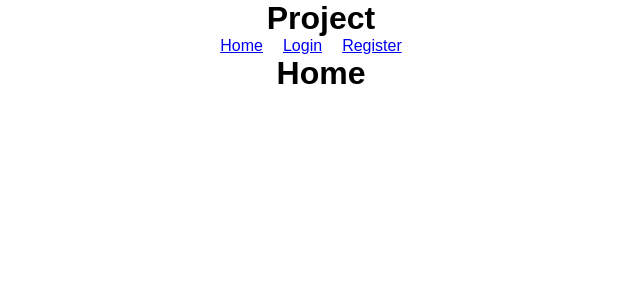
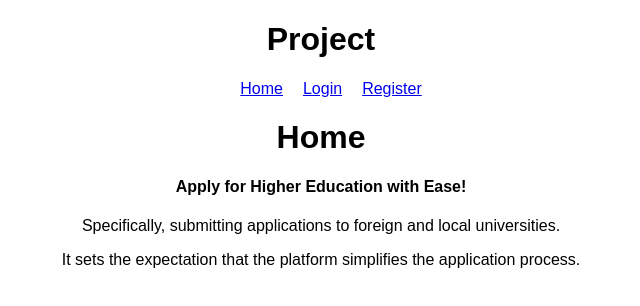
Before and after one commit to gooduwill/july, a React (Create React App) app in the folder frontend/goodresearch/: page / in a window 1280 px wide. Shown: the top 306 px of the page, without its empty margins (319-959 px from the left). Built offline with nearby package versions, Linux system fonts and the light colour scheme; no server answers.

Commit message:
Added Footer in the project and styles

```diff
--- a/frontend/goodresearch/src/App.css
+++ b/frontend/goodresearch/src/App.css
@@ -1,12 +1,8 @@
-*{
-  margin:0px;
-  padding: 0px;
-  box-sizing: border-box;
 
-}
 .App {
   font-family: Arial, Helvetica, sans-serif;
   text-align: center;
+
 }
 
 .App-logo {
@@ -56,7 +52,22 @@
 .register-input{
   width: 200px;
   height: 25px;
+  margin-top: 20px;
 }
+.login-input{
+  width:200px;
+  height:25px;
+  margin-top: 20px;
+}
+/*.register-form{
+  background-image: url('/download.png');
+  background-size: cover;
+  background-position: center;
+  min-height:100vh;
+  width:100%;
+  display: flex;
+
+} */
 .container{
   display: block; /* Ensure each list item is displayed as a block */
   margin-bottom: 10px; /* Add spacing between items */
@@ -96,6 +107,11 @@
   background-color:brown;
 }
 
+.profDetails-button:hover{
+
+
+  background-color: brown;
+}
 .container-acc{
   width: 300px;
   height: 100px;
--- a/frontend/goodresearch/src/App.js
+++ b/frontend/goodresearch/src/App.js
@@ -2,10 +2,13 @@
 import './App.css';
 import axios from "axios";
 import {Routes,Route,Link,useNavigate} from "react-router-dom";
+import { useLocation } from "react-router-dom";
+
 import Register from './pages/Register';
 import Login from './pages/Login';
 import Home from './pages/Home';
 import DashBoard from './pages/DashBoard';
+
 import Account from './pages/Account';
 import Project1 from './pages/Project1';
 import ProjectDetail from './pages/ProjectDetail';
@@ -18,17 +21,30 @@ import AuthProvider from './component/AuthProvider';
 import { useContext,useState,useEffect } from 'react';
 import PrivateRoute from './component/PrivateRoute';
 import ProfessorDetails from './pages/ProfessorDetails';
+import Hooter from './pages/Hooter';
 
 function App(props) {
   const {userState,handleLogout}=useContext(AuthContext);
   const {user2State,user2Dispatch}=useContext(AuthContext);
   const navigate=useNavigate();
+  const location = useLocation();
+  const pagesWithBackground = ["/login", "/register"];
+
+
 
 
 
 
   return (
-    <div className="App">
+    <div className="App"
+    style={pagesWithBackground.includes(location.pathname) ? {
+      backgroundImage: "url('/download_cap.png')",
+      backgroundSize: "cover",
+      backgroundPosition: "center",
+      minHeight: "100vh",
+      width: "100%",
+    } : {}}
+    >
       <h1>Project</h1>
       <ul id="top-nav">
       <li><Link to="/">Home</Link></li>
--- a/frontend/goodresearch/src/pages/DashBoard.js
+++ b/frontend/goodresearch/src/pages/DashBoard.js
@@ -1,5 +1,6 @@
 import AuthContext from "../context/AuthContext";
 import { useContext } from "react";
+import Hooter from "./Hooter";
 export default function DashBoard(){
     /*const {userState}=useContext(AuthContext);
     if(!userState.user){
@@ -10,6 +11,9 @@ export default function DashBoard(){
     return(
         <div>
             <h2>DashBoard page</h2>
+            <h4>Welcome</h4>
+            <h5>You're one step closer to your dream Professor!</h5>
+            <Hooter/>
         </div>
     )
 }
--- a/frontend/goodresearch/src/pages/Home.js
+++ b/frontend/goodresearch/src/pages/Home.js
@@ -2,6 +2,9 @@ export default function Home(){
     return(
         <div>
             <h1>Home</h1>
+            <h4>Apply for Higher Education with Ease!</h4>
+            <p>Specifically, submitting applications to foreign and local universities.</p>
+             <p>It sets the expectation that the platform simplifies the application process.</p>
         </div>
     )
 }
--- a/frontend/goodresearch/src/pages/Login.js
+++ b/frontend/goodresearch/src/pages/Login.js
@@ -71,11 +71,11 @@ export default function Login(){
                 </div>
             )}
             <form onSubmit={handleSubmit}>
-                <input type="email" value={formData.email} onChange={(e)=>setFormData({...formData, email:e.target.value})}
+                <input type="email" value={formData.email} className="login-input" onChange={(e)=>setFormData({...formData, email:e.target.value})}
                 placeholder="enter email"/> <br/>
                 {clientErrors && <p className="clientErrors">{clientErrors.email}</p>}
 
-                <input type="password" value={formData.password} onChange={(e)=> setFormData({...formData, password:e.target.value})}
+                <input type="password" value={formData.password} className="login-input" onChange={(e)=> setFormData({...formData, password:e.target.value})}
                 placeholder="enter password"/> <br/>
                {clientErrors && <p className="clientErrors">{clientErrors.password}</p>}
 
--- a/frontend/goodresearch/src/pages/ProfessorDetails.js
+++ b/frontend/goodresearch/src/pages/ProfessorDetails.js
@@ -57,12 +57,13 @@ export default function ProfessorDetails() {
         ))}
         <br />
         <form onSubmit={handleSubmit}>
-          <label>Write Review give * out of 5</label>
+          <label>Write Review give point out of 5</label>
           <br />
           <textarea
             type="text"
             name="review"
             value={form1.review}
+            style={{width:"300px"}}
             onChange={(e) => setForm1({ ...form1, review: e.target.value })}
           />
           <br />
@@ -72,10 +73,12 @@ export default function ProfessorDetails() {
             type="text"
             name="name3"
             value={form1.name3}
+            style={{width:"250px"}}
+
             onChange={(e) => setForm1({ ...form1, name3: e.target.value })}
           />
           <br />
-          <input type="submit" />
+          <input type="submit" className="profDetails-button" />
           <br /> Reviews<br />
           {add.map((ele, index) => (
             <li key={index}>
--- a/frontend/goodresearch/src/pages/Project1.js
+++ b/frontend/goodresearch/src/pages/Project1.js
@@ -311,6 +311,7 @@ function Project1() {
               type="text"
               name="ResearchExp"
               value={form.ResearchExp}
+              style={{width:"390px"}}
               onChange={handleChange}
               placeholder="Write about Research Experience"
               required
--- a/frontend/goodresearch/src/pages/Register.js
+++ b/frontend/goodresearch/src/pages/Register.js
@@ -52,6 +52,7 @@ export default function Register(){
 
     return(
         <>
+
             <h2>Register page</h2>
             {serverErrors && (
                 <div>
@@ -64,7 +65,9 @@ export default function Register(){
                     </ul>
                 </div>
             )}
-            <form onSubmit={handleSubmit}>
+
+            <form onSubmit={handleSubmit} className="register-form">
+
                 <input type="email" className="register-input" value={formData.email} onChange={(e)=>setFormData({...formData, email:e.target.value})}
                 placeholder="enter email"/> <br/>
                 {clientErrors && <p className="clientErrors">{clientErrors.email}</p>}
@@ -81,7 +84,10 @@ export default function Register(){
                {clientErrors && <p className="clientErrors">{clientErrors.role}</p>}
 
                <input type="submit"/>
+
                </form>
+
+
                </>
 
 
```
